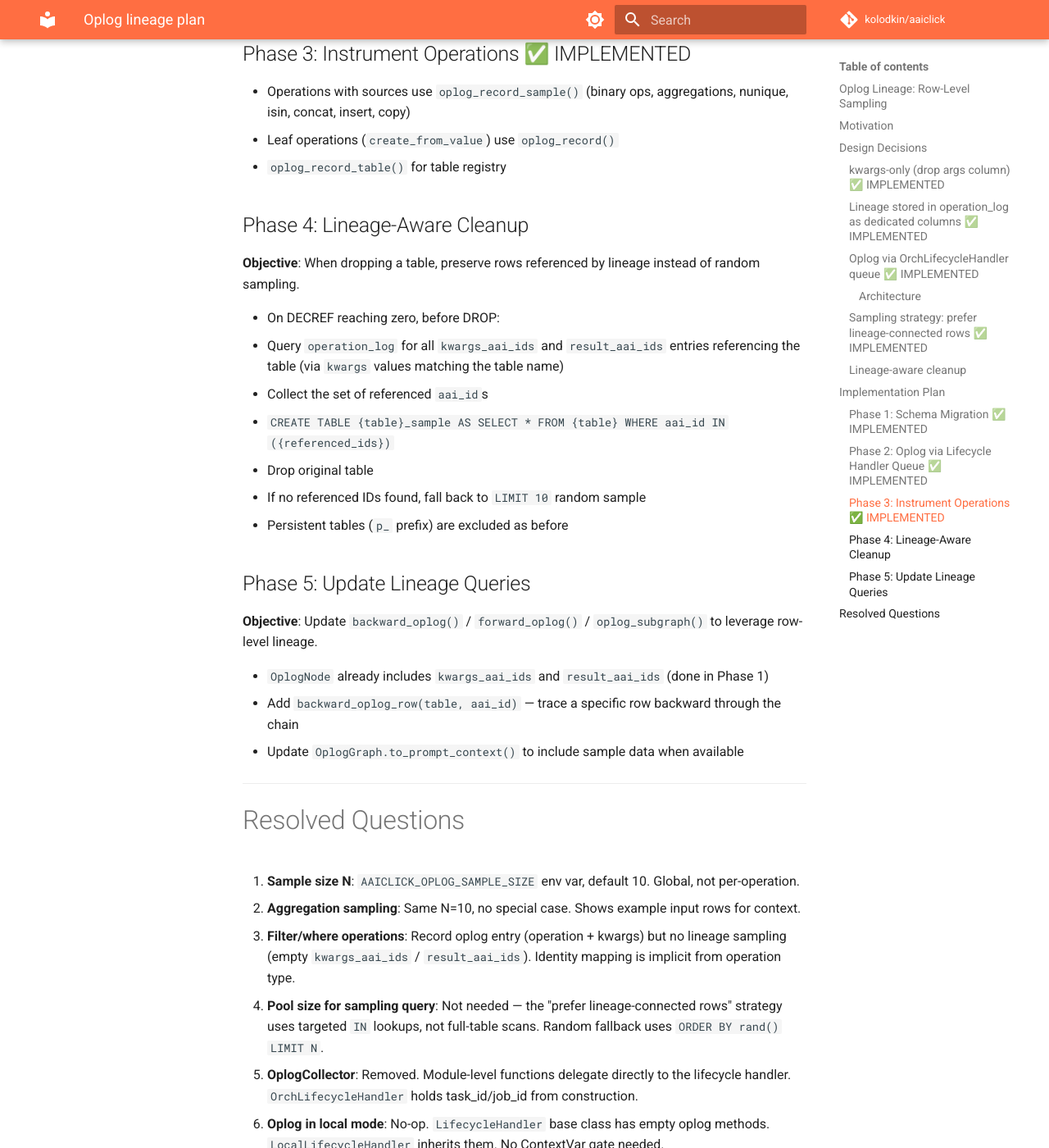
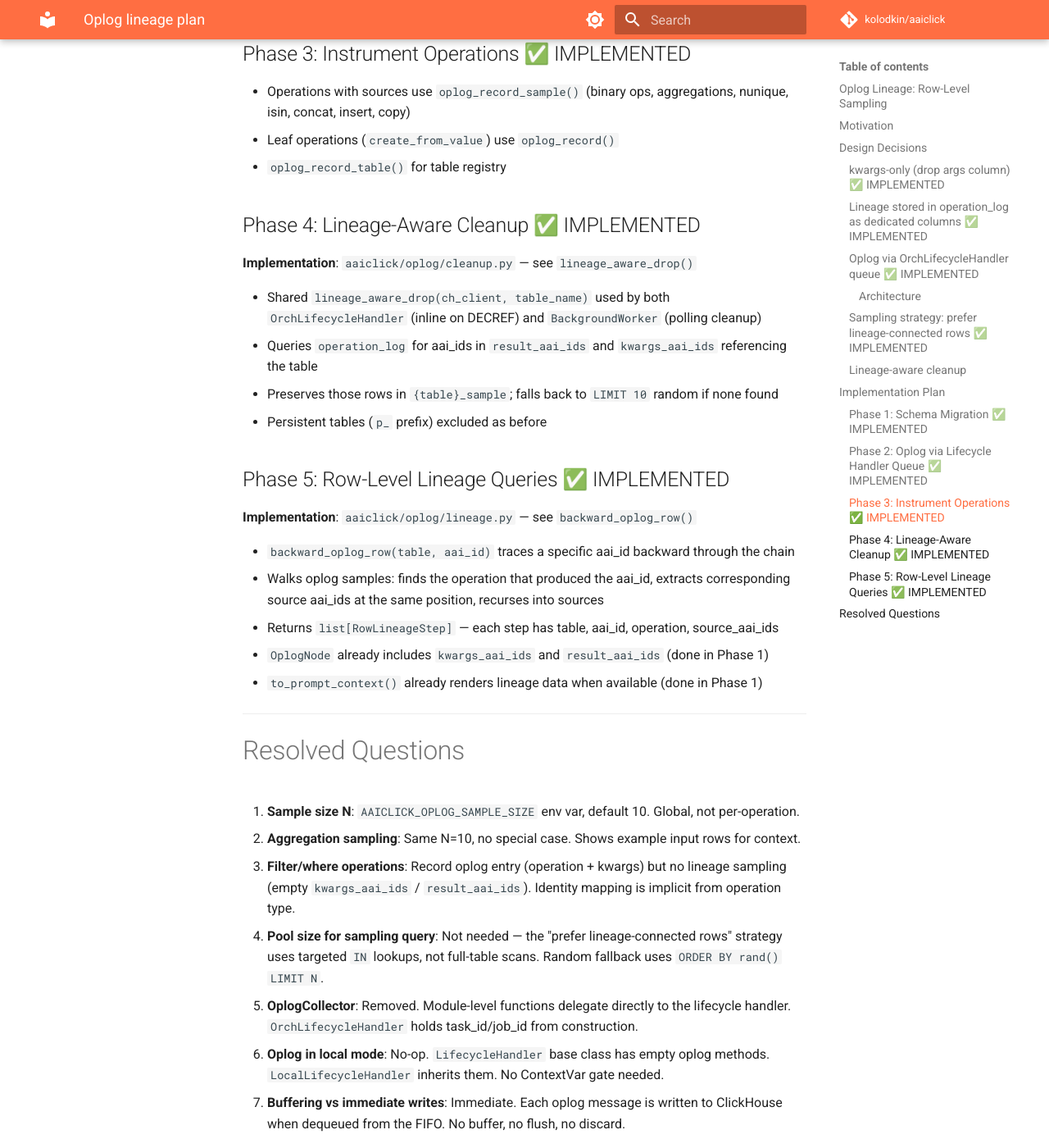
Before and after one commit to kolodkin/aaiclick, an MkDocs documentation site: the page built from docs/oplog_lineage_plan.md, in a window 1280 px wide and 1400 px high, scrolled down 3907 px. Shown: the whole window at 82% size. Built offline with MkDocs 1.6.1 and Material for MkDocs 9.7.7, drawn with Linux system fonts in a browser that asks for light colours; comment, search, counter and statistics services are not loaded.

Commit message:
cleanup: mark Phases 4-5 as implemented in oplog lineage plan

```diff
--- a/docs/oplog_lineage_plan.md
+++ b/docs/oplog_lineage_plan.md
@@ -142,27 +142,26 @@ with a single mechanism: **the lineage sample defines which rows survive**.
 - Leaf operations (`create_from_value`) use `oplog_record()`
 - `oplog_record_table()` for table registry
 
-## Phase 4: Lineage-Aware Cleanup
+## Phase 4: Lineage-Aware Cleanup ✅ IMPLEMENTED
 
-**Objective**: When dropping a table, preserve rows referenced by lineage instead of random sampling.
+**Implementation**: `aaiclick/oplog/cleanup.py` — see `lineage_aware_drop()`
 
-- On DECREF reaching zero, before DROP:
-  1. Query `operation_log` for all `kwargs_aai_ids` and `result_aai_ids` entries referencing
-     the table (via `kwargs` values matching the table name)
-  2. Collect the set of referenced `aai_id`s
-  3. `CREATE TABLE {table}_sample AS SELECT * FROM {table} WHERE aai_id IN ({referenced_ids})`
-  4. Drop original table
-- If no referenced IDs found, fall back to `LIMIT 10` random sample
-- Persistent tables (`p_` prefix) are excluded as before
+- Shared `lineage_aware_drop(ch_client, table_name)` used by both `OrchLifecycleHandler`
+  (inline on DECREF) and `BackgroundWorker` (polling cleanup)
+- Queries `operation_log` for aai_ids in `result_aai_ids` and `kwargs_aai_ids` referencing the table
+- Preserves those rows in `{table}_sample`; falls back to `LIMIT 10` random if none found
+- Persistent tables (`p_` prefix) excluded as before
 
-## Phase 5: Update Lineage Queries
+## Phase 5: Row-Level Lineage Queries ✅ IMPLEMENTED
 
-**Objective**: Update `backward_oplog()` / `forward_oplog()` / `oplog_subgraph()` to leverage
-row-level lineage.
+**Implementation**: `aaiclick/oplog/lineage.py` — see `backward_oplog_row()`
 
+- `backward_oplog_row(table, aai_id)` traces a specific aai_id backward through the chain
+- Walks oplog samples: finds the operation that produced the aai_id, extracts corresponding
+  source aai_ids at the same position, recurses into sources
+- Returns `list[RowLineageStep]` — each step has table, aai_id, operation, source_aai_ids
 - `OplogNode` already includes `kwargs_aai_ids` and `result_aai_ids` (done in Phase 1)
-- Add `backward_oplog_row(table, aai_id)` — trace a specific row backward through the chain
-- Update `OplogGraph.to_prompt_context()` to include sample data when available
+- `to_prompt_context()` already renders lineage data when available (done in Phase 1)
 
 ---
 
```
